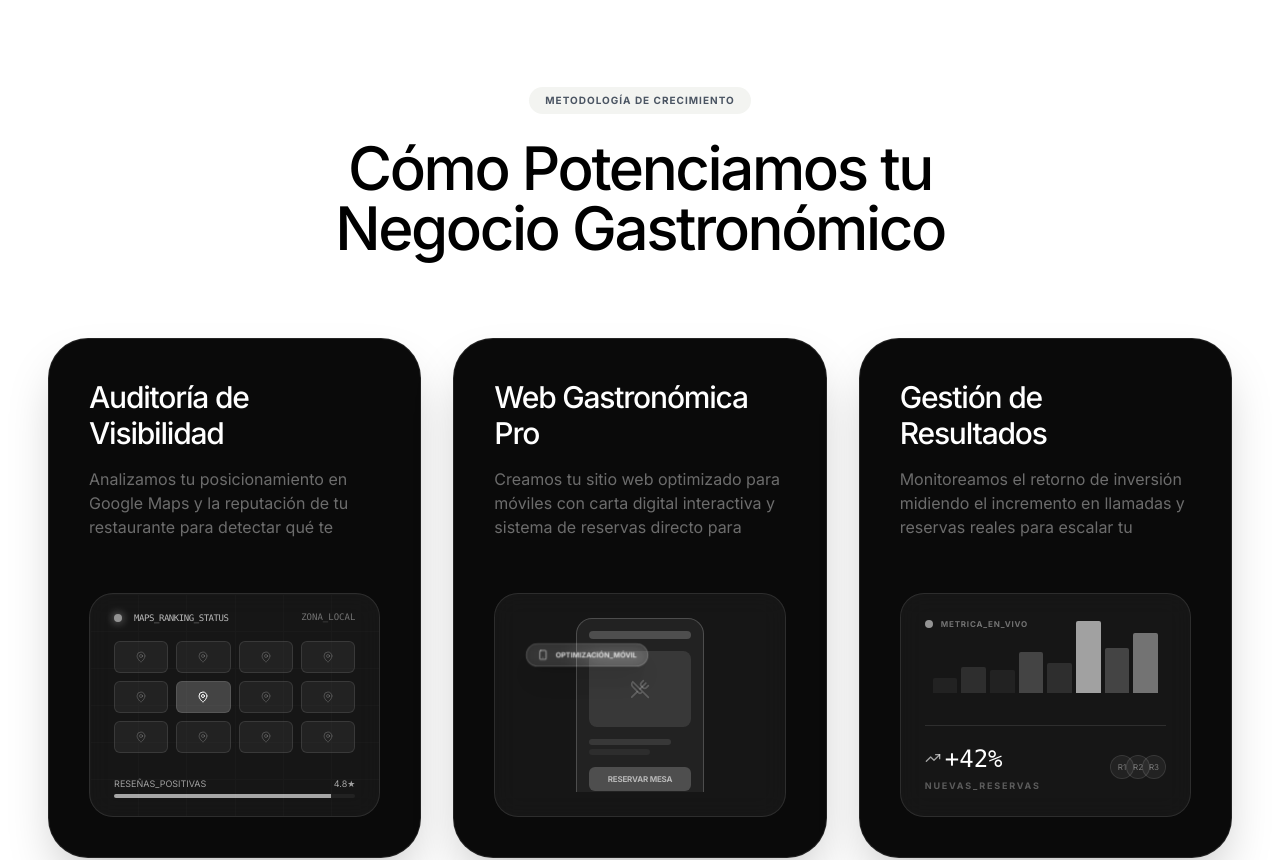
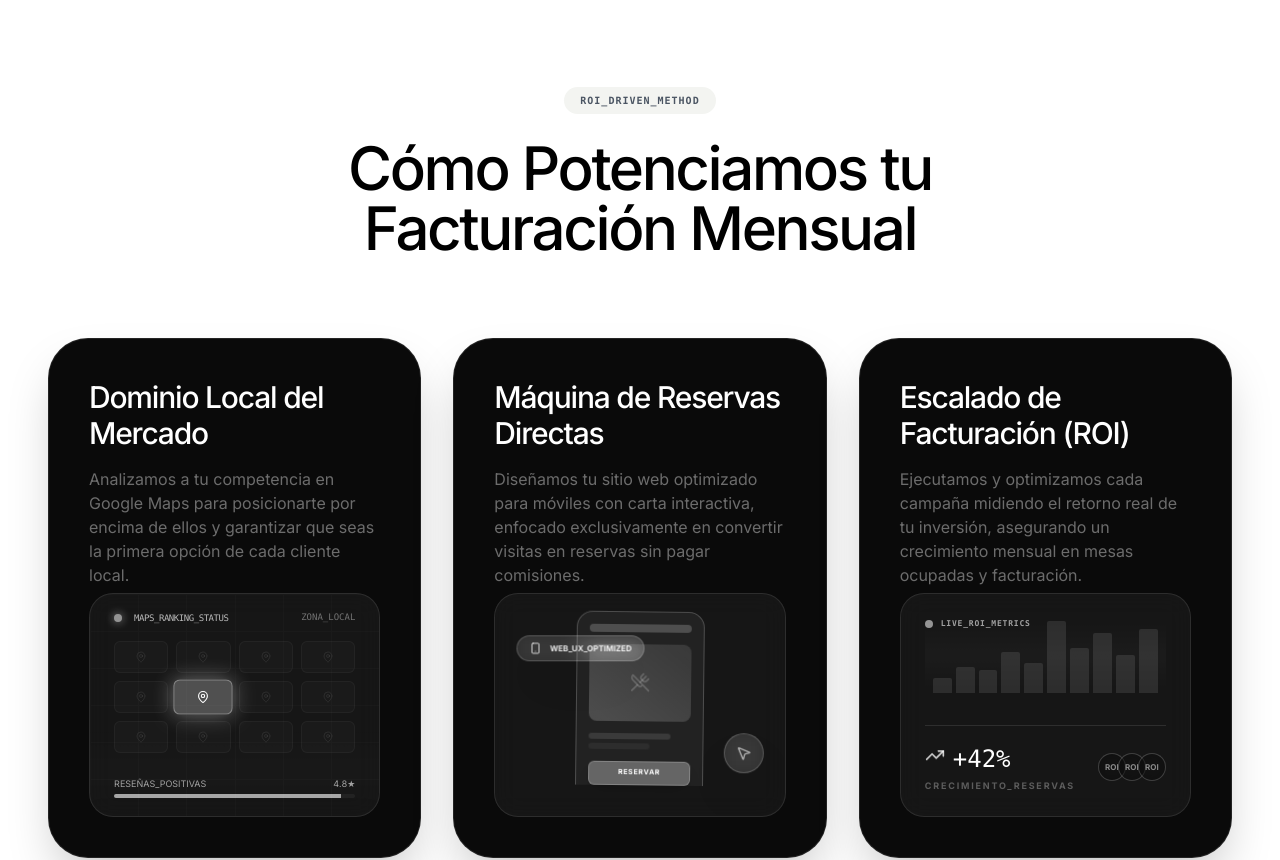
Before and after one commit to motionsmanagement/Motions, a React (Vite) app: page / in a window 1280 px wide. Shown: the part 1960-2820 px from the top of the page. Built offline with nearby package versions, Linux system fonts and the light colour scheme.

Commit message:
design: animate process graphics and optimize copy for ROI and symmetry

```diff
--- a/components/HowItWorks.tsx
+++ b/components/HowItWorks.tsx
@@ -6,30 +6,30 @@ const HowItWorks: React.FC = () => {
     <section id="how-it-works" className="bg-white py-28 font-['Inter']">
       <div className="max-w-7xl mx-auto px-6 md:px-12">
         {/* Header Section */}
-        <div className="text-center mb-20">
+        <div className="text-center mb-20 text-balance">
           <div className="inline-flex items-center bg-[#f3f4f1] px-4 py-1.5 rounded-full mb-6">
-            <span className="text-[10px] font-bold text-gray-600 uppercase tracking-widest">Metodología de Crecimiento</span>
+            <span className="text-[10px] font-bold text-gray-600 uppercase tracking-widest font-mono">ROI_DRIVEN_METHOD</span>
           </div>
           <h2 className="text-4xl md:text-6xl font-medium tracking-tight text-black leading-[1.1]">
             Cómo Potenciamos tu<br />
-            Negocio Gastronómico
+            Facturación Mensual
           </h2>
         </div>
 
         {/* Step Cards Grid */}
         <div className="grid grid-cols-1 md:grid-cols-3 gap-8">
-          {/* Card 1: Auditoría Local */}
+          {/* Card 1: Dominio Local */}
           <div className="group relative bg-[#0A0A0A] rounded-[2.5rem] p-8 md:p-10 flex flex-col min-h-[520px] transition-all duration-500 hover:scale-[1.02] border border-white/10 shadow-2xl overflow-hidden">
             <div className="relative z-10 mb-8">
-              <h3 className="text-2xl md:text-3xl font-medium text-white leading-tight mb-4">
-                Auditoría de Visibilidad
+              <h3 className="text-2xl md:text-3xl font-medium text-white leading-tight mb-4 group-hover:text-white/90 transition-colors">
+                Dominio Local del Mercado
               </h3>
-              <p className="text-white/40 text-sm md:text-base leading-relaxed h-[4.5rem] overflow-hidden">
-                Analizamos tu posicionamiento en Google Maps y la reputación de tu restaurante para detectar qué te impide captar más clientes.
+              <p className="text-white/40 text-sm md:text-base leading-relaxed h-[4.5rem]">
+                Analizamos a tu competencia en Google Maps para posicionarte por encima de ellos y garantizar que seas la primera opción de cada cliente local.
               </p>
             </div>
 
-            {/* Visualization: Restaurant-Centric Map Audit */}
+            {/* Visualization: Animated Restaurant-Centric Map Audit */}
             <div className="mt-auto relative bg-white/5 rounded-3xl p-6 border border-white/10 backdrop-blur-md h-56 flex flex-col justify-center overflow-hidden">
               <div className="absolute inset-0 opacity-10">
                 <div className="grid grid-cols-6 grid-rows-6 w-full h-full">
@@ -39,17 +39,21 @@ const HowItWorks: React.FC = () => {
                 </div>
               </div>
 
+              {/* Scanning Light Effect */}
+              <div className="absolute inset-0 bg-gradient-to-b from-transparent via-white/5 to-transparent h-1/2 w-full animate-scan pointer-events-none"></div>
+
               <div className="relative space-y-4">
                 <div className="flex items-center justify-between">
                   <div className="flex items-center gap-3">
                     <div className="w-2 h-2 rounded-full bg-white animate-pulse shadow-[0_0_10px_white]"></div>
-                    <span className="text-[9px] font-mono text-white/70 tracking-tighter uppercase whitespace-nowrap">MAPS_RANKING_STATUS</span>
+                    <span className="text-[9px] font-mono text-white/70 tracking-tighter uppercase">MAPS_RANKING_STATUS</span>
                   </div>
                   <span className="text-[9px] font-mono text-white/40">ZONA_LOCAL</span>
                 </div>
                 <div className="grid grid-cols-4 gap-2">
                   {[...Array(12)].map((_, i) => (
-                    <div key={i} className={`h-8 rounded-md border border-white/10 flex items-center justify-center ${i === 5 ? 'bg-white/20' : 'bg-white/5'}`}>
+                    <div key={i} className={`h-8 rounded-md border border-white/10 flex items-center justify-center transition-all duration-1000 ${i === 5 ? 'bg-white/25 scale-110 border-white/30' : 'bg-white/5 opacity-40'}`}
+                      style={{ animation: i === 5 ? 'pulse-glow 2s infinite' : 'none' }}>
                       <MapPin className={`w-3 h-3 ${i === 5 ? 'text-white' : 'text-white/20'}`} />
                     </div>
                   ))}
@@ -57,92 +61,101 @@ const HowItWorks: React.FC = () => {
                 <div className="pt-2">
                   <div className="flex justify-between text-[9px] text-white/60 mb-1">
                     <span>RESEÑAS_POSITIVAS</span>
-                    <span>4.8★</span>
+                    <span className="tabular-nums">4.8★</span>
                   </div>
                   <div className="h-1 w-full bg-white/5 rounded-full overflow-hidden">
-                    <div className="h-full w-[90%] bg-white/60"></div>
+                    <div className="h-full w-[94%] bg-white/60 animate-load-slow"></div>
                   </div>
                 </div>
               </div>
             </div>
           </div>
 
-          {/* Card 2: Diseño de Conversión */}
+          {/* Card 2: Máquina de Reservas */}
           <div className="group relative bg-[#0A0A0A] rounded-[2.5rem] p-8 md:p-10 flex flex-col min-h-[520px] transition-all duration-500 hover:scale-[1.02] border border-white/10 shadow-2xl overflow-hidden">
             <div className="relative z-10 mb-8">
-              <h3 className="text-2xl md:text-3xl font-medium text-white leading-tight mb-4">
-                Web Gastronómica Pro
+              <h3 className="text-2xl md:text-3xl font-medium text-white leading-tight mb-4 group-hover:text-white/90 transition-colors">
+                Máquina de Reservas Directas
               </h3>
-              <p className="text-white/40 text-sm md:text-base leading-relaxed h-[4.5rem] overflow-hidden">
-                Creamos tu sitio web optimizado para móviles con carta digital interactiva y sistema de reservas directo para evitar comisiones.
+              <p className="text-white/40 text-sm md:text-base leading-relaxed h-[4.5rem]">
+                Diseñamos tu sitio web optimizado para móviles con carta interactiva, enfocado exclusivamente en convertir visitas en reservas sin pagar comisiones.
               </p>
             </div>
 
-            {/* Visualization: Mobile Web Layout / UX */}
+            {/* Visualization: Floating Mobile Web Layout */}
             <div className="mt-auto relative bg-white/5 rounded-3xl p-6 border border-white/10 backdrop-blur-md h-56 flex flex-col items-center overflow-hidden">
-              <div className="w-32 h-full border-x border-t border-white/20 rounded-t-2xl bg-white/5 p-3 space-y-3">
+              <div className="w-32 h-full border-x border-t border-white/20 rounded-t-2xl bg-white/5 p-3 space-y-3 animate-float-slow">
                 <div className="h-2 w-full bg-white/20 rounded-full"></div>
-                <div className="aspect-[4/3] w-full bg-white/10 rounded-lg flex items-center justify-center">
+                <div className="aspect-[4/3] w-full bg-white/10 rounded-lg flex items-center justify-center relative overflow-hidden">
                   <UtensilsCrossed className="w-5 h-5 text-white/20" />
+                  <div className="absolute inset-0 bg-gradient-to-tr from-white/10 to-transparent"></div>
                 </div>
                 <div className="space-y-1">
                   <div className="h-1.5 w-[80%] bg-white/10 rounded-full"></div>
                   <div className="h-1.5 w-[60%] bg-white/5 rounded-full"></div>
                 </div>
-                <div className="h-6 w-full bg-white/20 rounded-md flex items-center justify-center">
-                  <span className="text-[8px] font-bold text-white/60 tracking-tight">RESERVAR MESA</span>
+                <div className="h-6 w-full bg-white/30 rounded-md flex items-center justify-center border border-white/20 shadow-lg">
+                  <span className="text-[7px] font-black text-white tracking-widest">RESERVAR</span>
                 </div>
               </div>
               <div className="absolute top-12 left-6">
-                <div className="flex items-center gap-2 bg-white/10 backdrop-blur px-3 py-1.5 rounded-full border border-white/20 shadow-xl scale-90">
-                  <Smartphone className="w-3 h-3 text-white/60" />
-                  <span className="text-[8px] text-white/80 font-bold whitespace-nowrap">OPTIMIZACIÓN_MÓVIL</span>
+                <div className="flex items-center gap-2 bg-white/10 backdrop-blur px-3 py-1.5 rounded-full border border-white/20 shadow-2xl animate-float-delayed">
+                  <Smartphone className="w-3 h-3 text-white/80" />
+                  <span className="text-[8px] text-white/90 font-bold whitespace-nowrap">WEB_UX_OPTIMIZED</span>
+                </div>
+              </div>
+              <div className="absolute bottom-10 right-6 animate-float">
+                <div className="w-10 h-10 rounded-full bg-white/10 border border-white/20 flex items-center justify-center backdrop-blur shadow-2xl">
+                  <MousePointer2 className="w-4 h-4 text-white/60" />
                 </div>
               </div>
             </div>
           </div>
 
-          {/* Card 3: Escalamiento */}
+          {/* Card 3: Escalado ROI */}
           <div className="group relative bg-[#0A0A0A] rounded-[2.5rem] p-8 md:p-10 flex flex-col min-h-[520px] transition-all duration-500 hover:scale-[1.02] border border-white/10 shadow-2xl overflow-hidden">
             <div className="relative z-10 mb-8">
-              <h3 className="text-2xl md:text-3xl font-medium text-white leading-tight mb-4">
-                Gestión de Resultados
+              <h3 className="text-2xl md:text-3xl font-medium text-white leading-tight mb-4 group-hover:text-white/90 transition-colors">
+                Escalado de Facturación (ROI)
               </h3>
-              <p className="text-white/40 text-sm md:text-base leading-relaxed h-[4.5rem] overflow-hidden">
-                Monitoreamos el retorno de inversión midiendo el incremento en llamadas y reservas reales para escalar tu facturación mensual.
+              <p className="text-white/40 text-sm md:text-base leading-relaxed h-[4.5rem]">
+                Ejecutamos y optimizamos cada campaña midiendo el retorno real de tu inversión, asegurando un crecimiento mensual en mesas ocupadas y facturación.
               </p>
             </div>
 
-            {/* Visualization: Daily Reservations / Growth Dashboard */}
+            {/* Visualization: Animated Growth Dashboard */}
             <div className="mt-auto relative bg-white/5 rounded-3xl p-6 border border-white/10 backdrop-blur-md h-56 flex flex-col justify-end overflow-hidden">
               <div className="absolute top-6 left-6 flex items-center gap-2 mb-2">
                 <div className="w-2 h-2 rounded-full bg-white animate-pulse"></div>
-                <span className="text-[8px] font-bold text-white/40 uppercase tracking-widest">METRICA_EN_VIVO</span>
+                <span className="text-[8px] font-bold text-white/60 uppercase tracking-widest font-mono">LIVE_ROI_METRICS</span>
               </div>
 
-              <div className="flex items-end gap-[4px] h-20 mb-8 px-2">
-                <div className="w-full bg-white/5 rounded-t-sm h-[20%]"></div>
-                <div className="w-full bg-white/10 rounded-t-sm h-[35%]"></div>
-                <div className="w-full bg-white/5 rounded-t-sm h-[30%]"></div>
-                <div className="w-full bg-white/20 rounded-t-sm h-[55%]"></div>
-                <div className="w-full bg-white/10 rounded-t-sm h-[40%]"></div>
-                <div className="w-full bg-white/60 rounded-t-sm h-[95%] group-hover:shadow-[0_0_20px_rgba(255,255,255,0.3)] transition-all"></div>
-                <div className="w-full bg-white/20 rounded-t-sm h-[60%]"></div>
-                <div className="w-full bg-white/40 rounded-t-sm h-[80%]"></div>
+              <div className="flex items-end gap-[4px] h-20 mb-8 px-2 relative">
+                {[20, 35, 30, 55, 40, 95, 60, 80, 50, 85].map((h, i) => (
+                  <div key={i}
+                    className={`w-full bg-white/10 rounded-t-sm transition-all duration-1000 ease-out`}
+                    style={{
+                      height: `${h}%`,
+                      opacity: 0.2 + (i * 0.08),
+                      animation: `grow-up 1.5s ease-out forwards ${i * 0.1}s`
+                    }}>
+                  </div>
+                ))}
+                <div className="absolute inset-0 bg-gradient-to-t from-black/0 via-white/5 to-transparent opacity-30 animate-pulse pointer-events-none"></div>
               </div>
 
               <div className="flex items-center justify-between border-t border-white/10 pt-4">
                 <div>
-                  <div className="text-2xl font-mono text-white inline-flex items-center gap-1">
-                    <TrendingUp className="w-4 h-4 text-white/60" />
-                    +42%
+                  <div className="text-2xl font-mono text-white inline-flex items-center gap-2">
+                    <TrendingUp className="w-5 h-5 text-white/80 animate-bounce-subtle" />
+                    <span className="animate-counter">+42%</span>
                   </div>
-                  <div className="text-[9px] font-bold text-white/30 uppercase tracking-[0.2em] mt-1">NUEVAS_RESERVAS</div>
+                  <div className="text-[9px] font-bold text-white/30 uppercase tracking-[0.2em] mt-1">CRECIMIENTO_RESERVAS</div>
                 </div>
                 <div className="flex -space-x-2">
                   {[...Array(3)].map((_, i) => (
-                    <div key={i} className="w-6 h-6 rounded-full border border-white/10 bg-white/5 flex items-center justify-center text-[8px] text-white/40">
-                      R{i + 1}
+                    <div key={i} className="w-7 h-7 rounded-full border border-white/20 bg-black/40 flex items-center justify-center text-[8px] text-white/50 font-bold backdrop-blur">
+                      ROI
                     </div>
                   ))}
                 </div>
@@ -153,22 +166,62 @@ const HowItWorks: React.FC = () => {
 
         {/* CTA Section */}
         <div className="mt-24 flex flex-col items-center">
-          <button className="flex items-center gap-3 px-10 py-4 bg-black text-white rounded-full font-semibold text-base shadow-[0_20px_50px_rgba(0,0,0,0.15)] hover:scale-105 active:scale-95 transition-all group">
+          <button className="flex items-center gap-3 px-10 py-4 bg-black text-white rounded-full font-semibold text-base shadow-[0_20px_50px_rgba(0,0,0,0.15)] hover:bg-neutral-900 hover:scale-105 active:scale-95 transition-all group">
             <Phone className="w-5 h-5 group-hover:rotate-12 transition-transform" />
             Quiero potenciar mi restaurante
           </button>
-          <p className="mt-6 text-gray-400 text-xs font-medium italic">Metodología comprobada en más de 50 negocios gastronómicos.</p>
+          <p className="mt-6 text-gray-400 text-xs font-semibold italic tracking-wide">Metodología comprobada para maximizar el retorno de inversión.</p>
         </div>
       </div>
 
       <style dangerouslySetInnerHTML={{
         __html: `
-                @keyframes spin-slow {
-                    from { transform: rotate(0deg); } }
-                    to { transform: rotate(360deg); } }
+                @keyframes scan {
+                    0% { transform: translateY(-100%); opacity: 0; }
+                    50% { opacity: 0.5; }
+                    100% { transform: translateY(200%); opacity: 0; }
                 }
-                .animate-spin-slow {
-                    animation: spin-slow 12s linear infinite;
+                .animate-scan {
+                    animation: scan 4s linear infinite;
+                }
+                @keyframes float-slow {
+                    0%, 100% { transform: translateY(0px) rotate(0deg); }
+                    50% { transform: translateY(-10px) rotate(1deg); }
+                }
+                .animate-float-slow {
+                    animation: float-slow 4s ease-in-out infinite;
+                }
+                @keyframes float {
+                    0%, 100% { transform: translate(0, 0); }
+                    50% { transform: translate(5px, -5px); }
+                }
+                .animate-float {
+                    animation: float 3s ease-in-out infinite;
+                }
+                @keyframes float-delayed {
+                    0%, 100% { transform: translate(0, 0); }
+                    50% { transform: translate(-3px, -8px); }
+                }
+                .animate-float-delayed {
+                    animation: float-delayed 5s ease-in-out infinite;
+                }
+                @keyframes grow-up {
+                    from { height: 0; opacity: 0; }
+                    to { opacity: inherit; }
+                }
+                @keyframes pulse-glow {
+                    0%, 100% { box-shadow: 0 0 5px rgba(255,255,255,0.2); }
+                    50% { box-shadow: 0 0 20px rgba(255,255,255,0.4); }
+                }
+                @keyframes bounce-subtle {
+                    0%, 100% { transform: translateY(0); }
+                    50% { transform: translateY(-3px); }
+                }
+                .animate-bounce-subtle {
+                    animation: bounce-subtle 2s ease-in-out infinite;
+                }
+                .animate-load-slow {
+                    animation: grow-up 2s ease-out forwards;
                 }
             `}} />
     </section>
```
